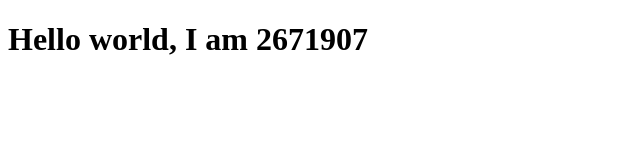
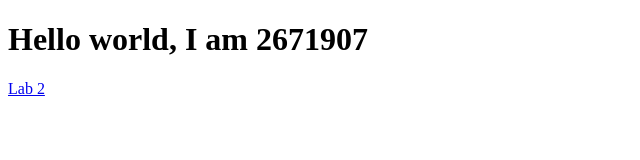
Before and after one commit to Nabz863/Nabz863.github.io, a plain HTML site: page index.html in a window 1280 px wide. Shown: the full height of the page, 0-640 px from the left. Drawn offline with Linux system fonts and the light colour scheme.

Commit message:
Index didn't update last commit

```diff
--- a/index.html
+++ b/index.html
@@ -7,5 +7,8 @@
 </head>
 <body>
 	<h1>Hello world, I am 2671907</h1>
+		<nav>
+			<a href="2671907-lab2.html">Lab 2</a>
+		</nav>
 </body>
 </html>
```
